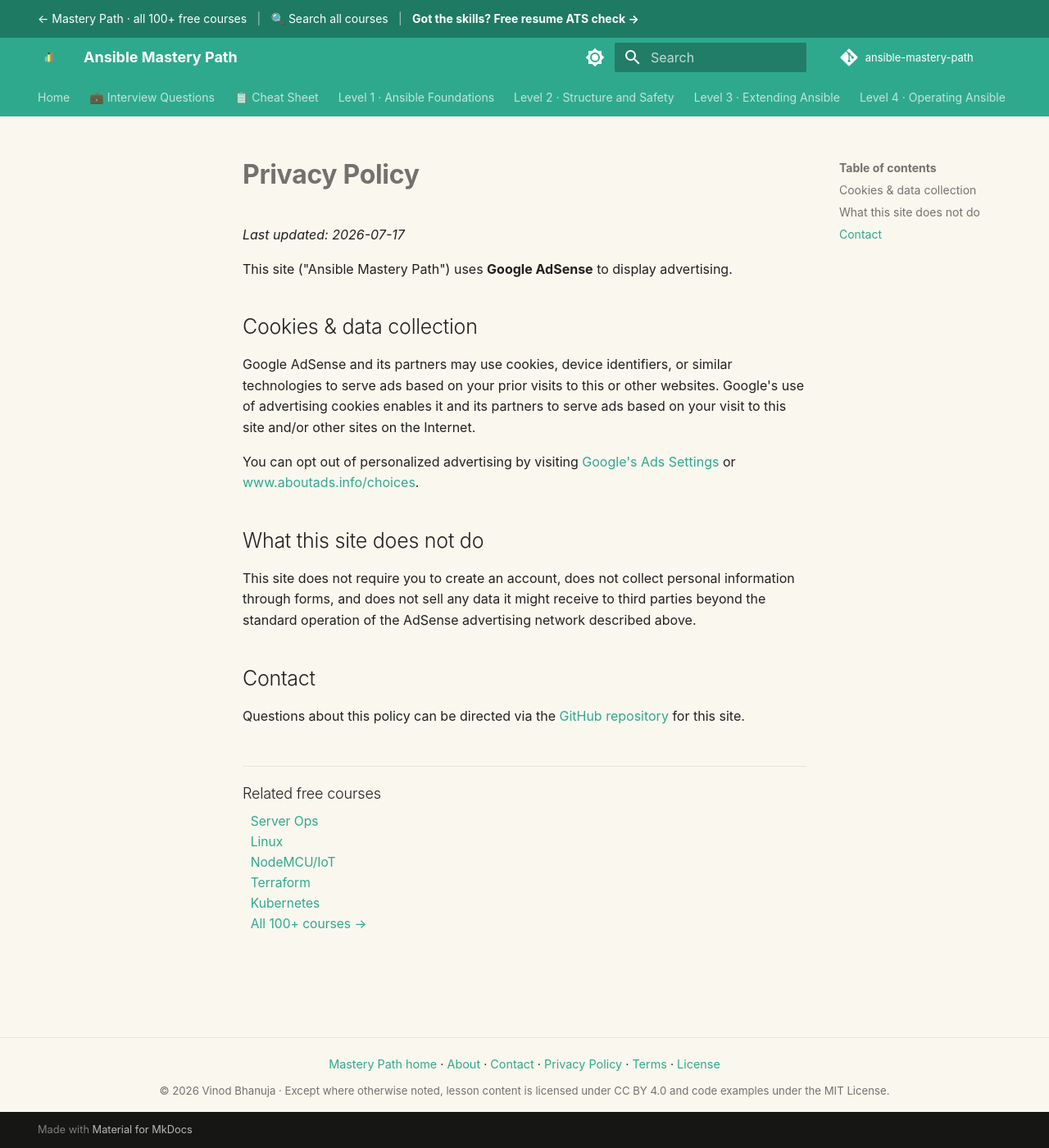
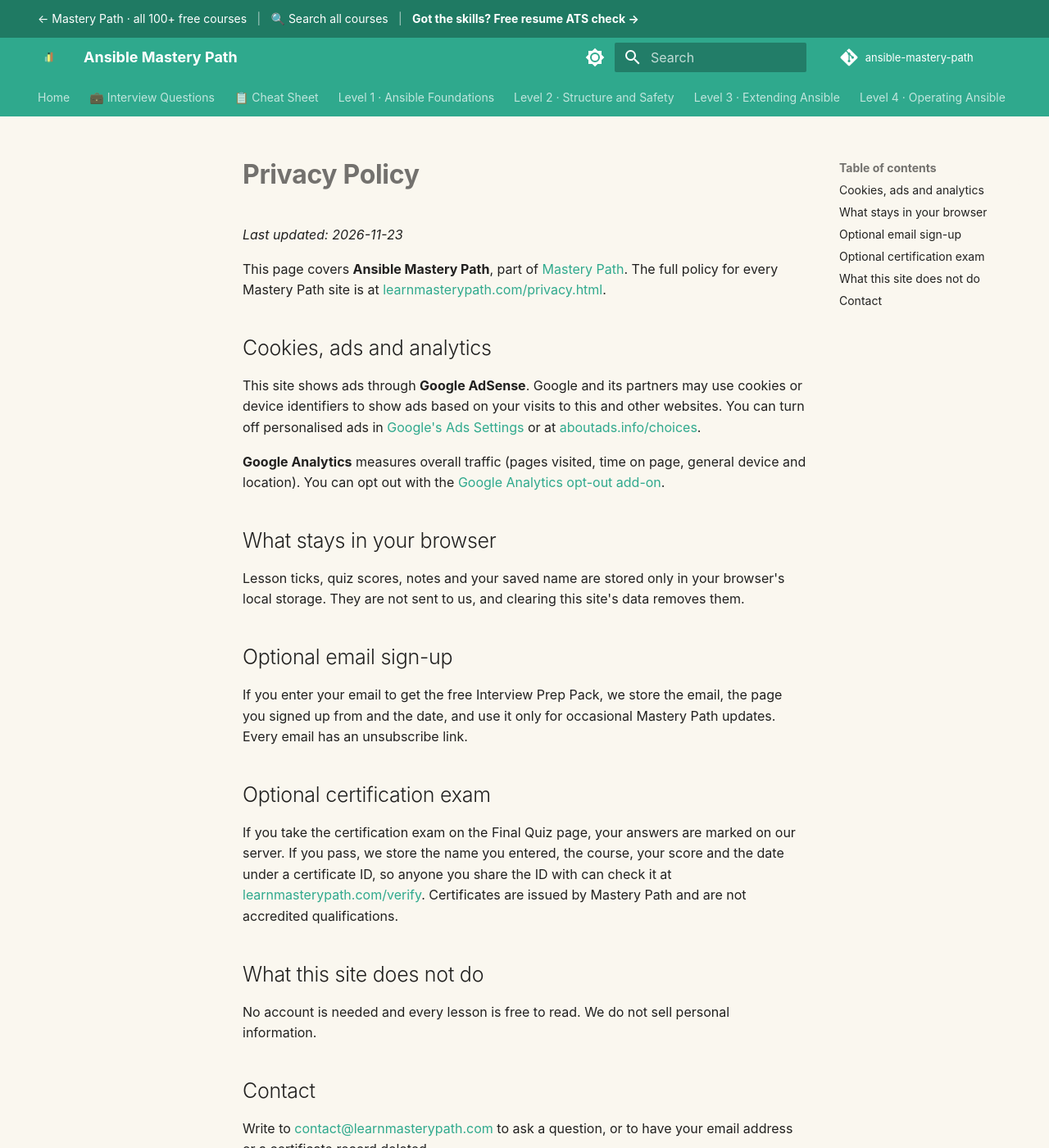
Before and after one commit to SIGILIPELLI/ansible-mastery-path, an MkDocs documentation site: the page built from docs/privacy.md, in a window 1280 px wide and 1400 px high. Shown: the whole window at 82% size. Built offline with MkDocs 1.6.1 and Material for MkDocs 9.7.7, drawn with Linux system fonts in a browser that asks for light colours; comment, search, counter and statistics services are not loaded.

Commit message:
Update privacy page: progress stays in the browser, optional email sign-up and certification exam, link to the full policy
Co-Authored-By: Claude Opus 5.5 <noreply@anthropic.com>

```diff
--- a/docs/privacy.md
+++ b/docs/privacy.md
@@ -1,33 +1,35 @@
 ---
-description: "Privacy policy for Ansible Mastery Path: how Google AdSense cookies work here, what the site does not collect, and how to opt out."
+description: "Privacy policy for the free Ansible Mastery Path: cookies for ads and analytics, what stays in your browser, and the optional email sign-up and certification exam."
 ---
 
 # Privacy Policy
 
-_Last updated: 2026-07-17_
+_Last updated: 2026-11-23_
 
-This site ("Ansible Mastery Path") uses **Google AdSense** to display advertising.
+This page covers **Ansible Mastery Path**, part of [Mastery Path](https://learnmasterypath.com/). The full policy for every Mastery Path site is at [learnmasterypath.com/privacy.html](https://learnmasterypath.com/privacy.html).
 
-## Cookies & data collection
+## Cookies, ads and analytics
 
-Google AdSense and its partners may use cookies, device identifiers, or similar
-technologies to serve ads based on your prior visits to this or other websites.
-Google's use of advertising cookies enables it and its partners to serve ads
-based on your visit to this site and/or other sites on the Internet.
+This site shows ads through **Google AdSense**. Google and its partners may use cookies or device identifiers to show ads based on your visits to this and other websites. You can turn off personalised ads in [Google's Ads Settings](https://adssettings.google.com/) or at [aboutads.info/choices](https://www.aboutads.info/choices/).
 
-You can opt out of personalized advertising by visiting
-[Google's Ads Settings](https://adssettings.google.com/) or
-[www.aboutads.info/choices](https://www.aboutads.info/choices/).
+**Google Analytics** measures overall traffic (pages visited, time on page, general device and location). You can opt out with the [Google Analytics opt-out add-on](https://tools.google.com/dlpage/gaoptout).
+
+## What stays in your browser
+
+Lesson ticks, quiz scores, notes and your saved name are stored only in your browser's local storage. They are not sent to us, and clearing this site's data removes them.
+
+## Optional email sign-up
+
+If you enter your email to get the free Interview Prep Pack, we store the email, the page you signed up from and the date, and use it only for occasional Mastery Path updates. Every email has an unsubscribe link.
+
+## Optional certification exam
+
+If you take the certification exam on the Final Quiz page, your answers are marked on our server. If you pass, we store the name you entered, the course, your score and the date under a certificate ID, so anyone you share the ID with can check it at [learnmasterypath.com/verify](https://learnmasterypath.com/verify/). Certificates are issued by Mastery Path and are not accredited qualifications.
 
 ## What this site does not do
 
-This site does not require you to create an account, does not collect personal
-information through forms, and does not sell any data it might receive to third
-parties beyond the standard operation of the AdSense advertising network
-described above.
+No account is needed and every lesson is free to read. We do not sell personal information.
 
 ## Contact
 
-Questions about this policy can be directed via the
-[GitHub repository](https://github.com/SIGILIPELLI/ansible-mastery-path) for this
-site.
+Write to [contact@learnmasterypath.com](mailto:contact@learnmasterypath.com) to ask a question, or to have your email address or a certificate record deleted.
```
